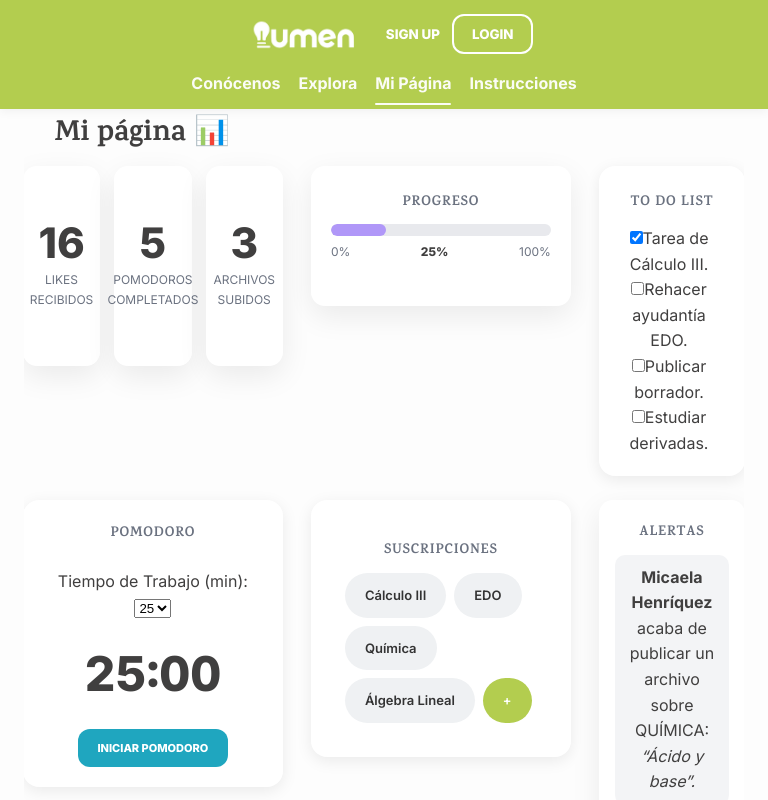
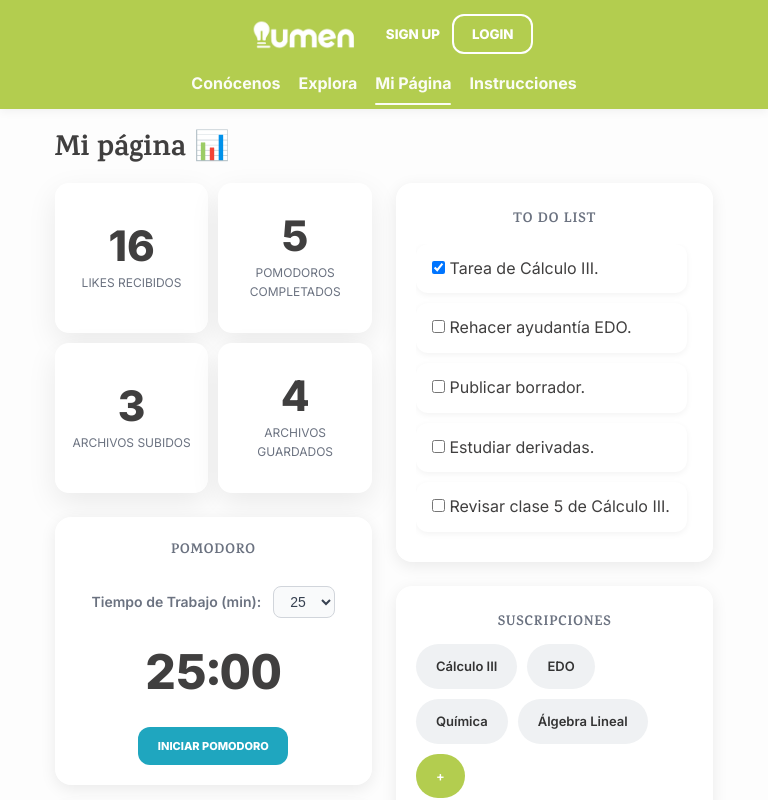
Before and after one commit to IIC2513/CDJ_frontend_25-2, a React (Vite) app: page /mipagina in a window 768 px wide. Built offline with nearby package versions, Linux system fonts and the light colour scheme.

Commit message:
style(mypage): grid reordering

```diff
--- a/src/components/PomodoroTimer/PomodoroTimer.css
+++ b/src/components/PomodoroTimer/PomodoroTimer.css
@@ -27,3 +27,40 @@
 .btn.danger2 {
   background:#1c8ca2;
 }
+
+.pomo-time-selector {
+  display: flex;
+  align-items: center;
+  gap: 12px;
+  font-size: 14px;
+  font-weight: 500;
+  color: #4b5563;
+}
+
+.pomo-time-selector select {
+  padding: 6px 12px;
+  border-radius: 8px;
+  border: 1px solid #d1d5db;
+  background-color: #f9fafb;
+  font-size: 14px;
+  font-weight: 500;
+  color: #374151;
+  cursor: pointer;
+  transition: border 0.2s ease, box-shadow 0.2s ease;
+}
+
+.pomo-time-selector select:focus {
+  outline: none;
+  border-color: #4f46e5;
+  box-shadow: 0 0 0 2px rgba(79, 70, 229, 0.2);
+}
+
+.pomo-time-selector label {
+  font-weight: 600;
+  color: #6b7280;
+}
+
+.pomo-time-selector select::after {
+  content: "⏱️";
+  margin-left: 8px;
+}
--- a/src/components/PomodoroTimer/PomodoroTimer.jsx
+++ b/src/components/PomodoroTimer/PomodoroTimer.jsx
@@ -79,6 +79,7 @@ export default function PomodoroTimer({ initialWorkMinutes = 25 }) {
         return (
           <>
             <button className="btn warning" onClick={pause}>PAUSA</button>
+            <> </>
             <button className="btn danger" onClick={stop}>DETENER</button>
           </>
         );
@@ -86,6 +87,7 @@ export default function PomodoroTimer({ initialWorkMinutes = 25 }) {
         return (
           <>
             <button className="btn danger2" onClick={start}>REANUDAR</button>
+            <> </>
             <button className="btn danger" onClick={stop}>DETENER</button>
           </>
         );
--- a/src/components/StatCard/StatCard.css
+++ b/src/components/StatCard/StatCard.css
@@ -7,7 +7,7 @@
   flex-direction:column;
   align-items:center;
   justify-content:center;
-  height:200px;
+  height:150px;
 }
 
 .stat-value{
--- a/src/components/TodoList/TodoList.css
+++ b/src/components/TodoList/TodoList.css
@@ -24,3 +24,19 @@
   border-radius: 8px;
   background: rgba(0,0,0,.15);
 }
+.todo-list li {
+  list-style: none;
+  margin-bottom: 10px;
+  background: var(--card-bg, #f3f4f6);
+  padding: 12px 16px;
+  border-radius: 12px;
+  box-shadow: 0 2px 6px rgba(0,0,0,0.05);
+  transition: background 0.2s ease, transform 0.2s ease;
+  display: flex;
+  align-items: center;
+  justify-content: space-between;
+}
+.todo-list li:hover {
+  background: #e5e7eb;
+  transform: scale(1.01);
+}
--- a/src/pages/MiPagina/MiPagina.css
+++ b/src/pages/MiPagina/MiPagina.css
@@ -1,3 +1,80 @@
+/* Animación de entrada */
+@keyframes fadeInUp {
+  to {
+    opacity: 1;
+    transform: translateY(0);
+  }
+}
+
+/* Tarjetas base con animación */
+.mp-card,
+.progress-card,
+.todo-card,
+.alerts-card,
+.pomo-card {
+  background: var(--card);
+  border-radius: 16px;
+  box-shadow: 0 4px 16px rgba(0, 0, 0, 0.08);
+  padding: 20px;
+  position: relative;
+  z-index: 0;
+  transition: box-shadow 0.15s ease;
+  width: 100%;
+  max-width: 100%;
+  box-sizing: border-box;
+  opacity: 0;
+  transform: translateY(10px);
+  animation: fadeInUp 0.4s ease forwards;
+  break-inside: avoid;
+}
+
+/* Hover */
+.mp-card:hover,
+.progress-card:hover,
+.todo-card:hover,
+.alerts-card:hover,
+.pomo-card:hover {
+  box-shadow: 0 8px 24px rgba(0, 0, 0, 0.1);
+}
+
+/* Título uniforme */
+.mp-card-title,
+.card-title {
+  font-weight: 800;
+  font-size: 14px;
+  letter-spacing: 0.06em;
+  color: #6b7280;
+  margin-bottom: 20px;
+  text-transform: uppercase;
+}
+
+/* Grid tipo masonry */
+.mp-grid {
+  column-count: 3;
+  column-gap: 24px;
+}
+
+.mp-grid > section {
+  display: inline-block;
+  width: 100%;
+  margin-bottom: 24px;
+  break-inside: avoid;
+}
+
+/* Responsivo: móvil */
+@media (max-width: 600px) {
+  .mp-grid {
+    column-count: 1;
+  }
+}
+
+/* Responsivo: tablet */
+@media (min-width: 601px) and (max-width: 1024px) {
+  .mp-grid {
+    column-count: 2;
+  }
+}
+
 /* Contenedor general */
 .page.mp {
   width: 100%;
@@ -13,224 +90,30 @@
   text-align: left;
 }
 
-.mp-grid {
-  display: grid;
-  width: 100%;
-  gap: 24px;
-  align-items: start;
-  isolation: isolate;
-}
-.mp-grid > section {
-  position: relative;
-  z-index: 0;
-  align-self: start;
-}
-
-/* Bloques internos */
+/* Stats internos */
 .stats-row {
   display: grid;
-  gap: 20px;
+  gap: 10px;
   grid-template-columns: repeat(auto-fit, minmax(120px, 1fr));
 }
 
-/* Tarjetas base */
-.mp-card,
-.progress-card,
-.todo-card,
-.alerts-card,
-.pomo-card {
-  background: var(--card);
-  border-radius: 16px;
-  box-shadow: 0 4px 16px rgba(0, 0, 0, 0.08);
-  padding: 20px;
-  position: relative;
-  z-index: 0;
-  transition: box-shadow 0.15s ease;
-  width: 100%;
-  max-width: 100%;
-  box-sizing: border-box;
-}
-
-.mp-card:hover,
-.progress-card:hover,
-.todo-card:hover,
-.alerts-card:hover,
-.pomo-card:hover {
-  transform: none;
-  box-shadow: 0 8px 24px rgba(0, 0, 0, 0.1);
-}
-
-.mp-card-title {
-  font-weight: 800;
-  font-size: 14px;
-  letter-spacing: 0.06em;
-  color: #6b7280;
-  margin-bottom: 20px;
-  text-transform: uppercase;
-}
-
+/* Tags */
 .tags {
   display: flex;
   flex-wrap: wrap;
   gap: 10px;
 }
-.todo-card {
-  height: auto;
+
+/* Suscripciones */
+.mp-card.subs {
+  padding: 20px;
 }
 
-.mp-card.subs {
-  padding: 34px;
+/* Scrollbar discreta */
+.todo-card .todo-list::-webkit-scrollbar {
+  width: 8px;
 }
-
-
-/* Table y pc (>=768px): 3 columnas x 2 filas centradas  */
-@media (min-width: 768px) {
-  /* Grid de 3 columnas iguales, centrado y con ancho máximo controlado */
-  .mp-grid {
-    grid-template-columns: repeat(3, minmax(300px, 1fr));
-    gap: 28px;
-    justify-content: center;
-    max-width: 1200px;
-    margin-inline: auto;
-  }
-
-  /* Orden lógico:
-     Fila 1: Stats | Progress | To-Do
-     Fila 2: Pomodoro | Suscripciones | Alertas */
-  .g-stats {
-    grid-column: 1;
-    grid-row: 1;
-  }
-  .g-progress {
-    grid-column: 2;
-    grid-row: 1;
-  }
-  .g-todo {
-    grid-column: 3;
-    grid-row: 1;
-  }
-  .g-pomodoro {
-    grid-column: 1;
-    grid-row: 2;
-  }
-  .g-subs {
-    grid-column: 2;
-    grid-row: 2;
-  }
-  .g-alerts {
-    grid-column: 3;
-    grid-row: 2;
-  }
-
-  /* 3 stats en una sola fila */
-  .stats-row {
-    grid-template-columns: repeat(3, minmax(0, 1fr));
-  }
-
-  /* Igualar alturas visuales */
-  .progress-card,
-  .todo-card {
-    min-height: 180px;
-  }
-
-  /* To-Do con altura extendida */
-  .todo-card {
-    height: 60vh;
-  }
+.todo-card .todo-list::-webkit-scrollbar-thumb {
+  border-radius: 8px;
+  background: rgba(0, 0, 0, 0.15);
 }
-
-/* Responsivo */
-:where(.mp-card, .progress-card, .todo-card, .alerts-card, .pomo-card),
-:where(.mp-card, .progress-card, .todo-card, .alerts-card, .pomo-card) * {
-  min-width: 0;
-}
-
-img,
-svg,
-canvas,
-video {
-  max-width: 100%;
-  display: block;
-}
-
-/* Movil angosto */
-@media (max-width: 600px) {
-  .mp-grid {
-    grid-template-columns: 1fr;
-    gap: 20px;
-  }
-  .stats-row {
-    grid-template-columns: 1fr;
-  }
-}
-
-/*  Ajuste perfecto para iPad (Mini, Air, Pro Portrait y Landscape) (768–1199px)  */
-@media (min-width: 768px) and (max-width: 1199px){
-  /* Grid 3x2 adaptable y centrado */
-  .mp-grid{
-    grid-template-columns: repeat(auto-fit, minmax(260px, 1fr));
-    gap: 24px;
-    column-gap: 28px;
-    max-width: 940px;
-    justify-content: center;
-    margin-inline: auto;
-  }
-
-  /* Encabezado más alineado */
-  .h1-mipagina{
-    text-align: left;
-    margin: 0 0 12px 0;
-  }
-
-  /* Stats uniformes en una fila */
-  .stats-row{
-    grid-template-columns: repeat(3, minmax(0, 1fr));
-    gap: 14px;
-  }
-
-  /* Cartas con alturas proporcionales y consistentes */
-  .progress-card,
-  .todo-card{
-    min-height: 140px;
-  }
-
-  /* To-Do compacta con scroll interno si crece */
-  .todo-card{
-    height: auto;
-    max-height: clamp(220px, 40vh, 320px);
-    overflow: hidden;
-    display: flex;
-    flex-direction: column;
-  }
-  .todo-card .card-title{
-    flex: 0 0 auto;
-    margin-bottom: 10px;
-  }
-  .todo-card .todo-list{
-    flex: 1 1 auto;
-    min-height: 0;
-    overflow: auto;
-    padding-right: 6px;
-  }
-
-  /* Scrollbar discreta */
-  .todo-card .todo-list::-webkit-scrollbar{ width: 8px; }
-  .todo-card .todo-list::-webkit-scrollbar-thumb{
-    border-radius: 8px;
-    background: rgba(0,0,0,.15);
-  }
-
-  /* Suscripciones y alertas más densas */
-  .tags{ gap: 8px; }
-  .mp-card-title{ font-size: 13px; }
-
-  /* Padding vertical más contenido */
-  .page.mp{
-    padding-block: clamp(16px, 3vw, 32px);
-  }
-
-  /* Pomodoro y alertas ligeramente más grandes para balance visual */
-  .pomo-card, .alerts-card{
-    min-height: 180px;
-  }
-}
--- a/src/pages/MiPagina/MiPagina.jsx
+++ b/src/pages/MiPagina/MiPagina.jsx
@@ -11,13 +11,15 @@ export default function MiPagina() {
   const [subs] = useState(["Cálculo III", "EDO", "Química", "Álgebra Lineal", "+"]);
   const [likes] = useState(16);
   const [uploads] = useState(3);
+  const [saved] = useState(4);
   const [pomos] = useState(5);
 
   const [todos, setTodos] = useState([
-    { id: 1, text: "Tarea de Cálculo III.", done: true },
-    { id: 2, text: "Rehacer ayudantía EDO.", done: false },
-    { id: 3, text: "Publicar borrador.", done: false },
-    { id: 4, text: "Estudiar derivadas.", done: false },
+    { id: 1, text: " Tarea de Cálculo III.", done: true },
+    { id: 2, text: " Rehacer ayudantía EDO.", done: false },
+    { id: 3, text: " Publicar borrador.", done: false },
+    { id: 4, text: " Estudiar derivadas.", done: false },
+    { id: 5, text: " Revisar clase 5 de Cálculo III.", done: false },
   ]);
   const toggleTodo = (id) =>
     setTodos(xs => xs.map(it => it.id === id ? { ...it, done: !it.done } : it));
@@ -31,6 +33,7 @@ export default function MiPagina() {
   const [alerts] = useState([
     { user: "Micaela Henríquez", text: "acaba de publicar un archivo sobre QUÍMICA:", meta: "“Ácido y base”." },
     { user: "Javier M.",        text: "acaba de publicar sobre EDO:",               meta: "“¿Qué es la linealidad?”." },
+    { user: "Juan Vásquez", text: "acaba de publicar un archivo sobre CÁLCULO III:", meta: "“Integrales múltiples”." },
   ]);
 
   return (
@@ -44,7 +47,12 @@ export default function MiPagina() {
             <StatCard value={likes}   label="LIKES RECIBIDOS" />
             <StatCard value={pomos}   label="POMODOROS COMPLETADOS" />
             <StatCard value={uploads} label="ARCHIVOS SUBIDOS" />
+            <StatCard value={saved} label="ARCHIVOS GUARDADOS" />
           </div>
+        </section>
+
+        <section className="g-pomodoro">
+          <PomodoroTimer workMinutes={25} />
         </section>
 
         <section className="g-progress">
@@ -54,11 +62,6 @@ export default function MiPagina() {
         {/* Fila 2 */}
         <section className="g-todo">
           <TodoList items={todos} onToggle={toggleTodo} />
-        </section>
-
-
-        <section className="g-pomodoro">
-          <PomodoroTimer workMinutes={25} />
         </section>
 
         {/* Fila 3 */}
```
Also changed, not shown: src/components/ProgressBar/ProgressBar.css (line endings or trailing spaces).
